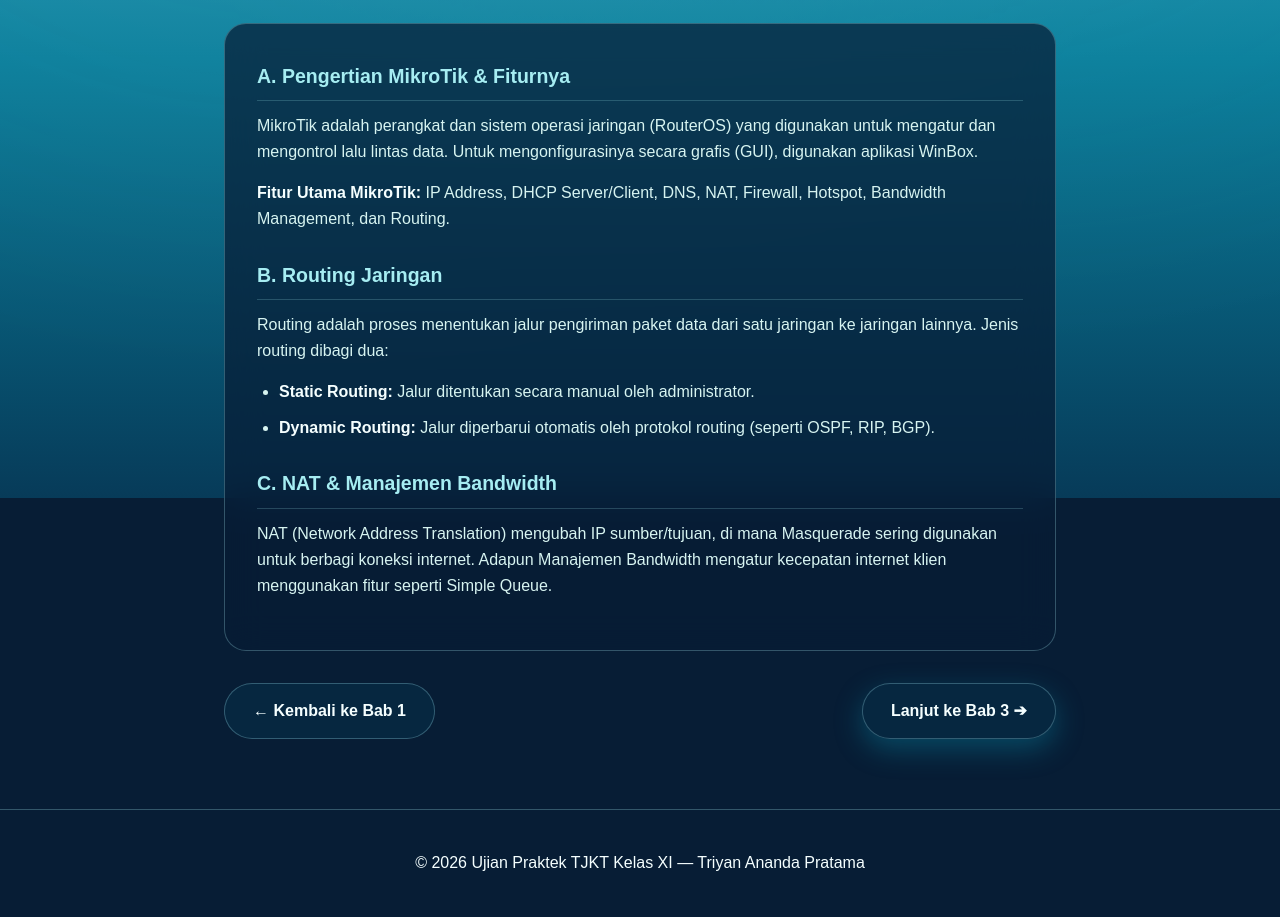
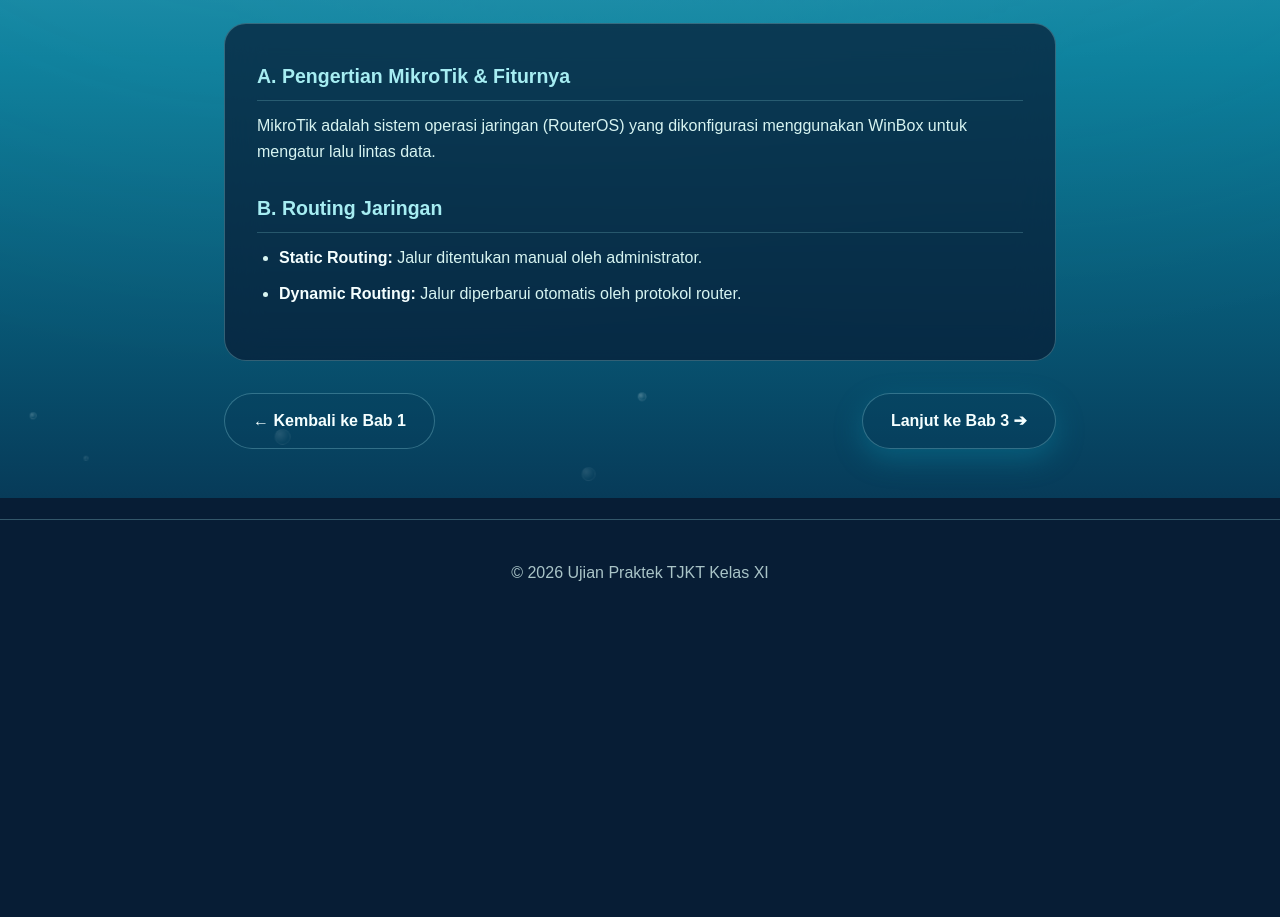
Before and after one commit to arsen52-su/web_uprak_tkj_333, a plain HTML site: page materi2.html in a window 1280 px wide. Shown: the part 302-1219 px from the top of the page. After the commit the page ends 929 px from the top, so only its background shows below. Drawn offline with Linux system fonts and the light colour scheme.

Commit message:
Refactor HTML structure and improve content clarity

```diff
--- a/materi2.html
+++ b/materi2.html
@@ -7,12 +7,9 @@
   <link rel="stylesheet" href="style.css">
 </head>
 <body>
-
   <div id="loading-screen" aria-hidden="true">
     <div class="loader-content">
-      <div class="water-ring">
-        <div class="water-wave"></div>
-      </div>
+      <div class="water-ring"><div class="water-wave"></div></div>
       <h2 class="loader-title">OCEAN DREAM</h2>
       <p class="loader-subtitle">Loading stage...</p>
     </div>
@@ -21,12 +18,13 @@
   <div class="ocean-environment" aria-hidden="true">
     <div class="ocean-depth-bg"></div>
     <div class="ocean-caustics"></div>
+    <div id="bubbles-layer" class="bubbles-layer"></div>
   </div>
 
-  <header class="navbar scrolled">
+  <header class="navbar">
     <div class="nav-container">
       <a href="index.html" class="brand-logo"><span>TJKT.Net</span></a>
-      <ul class="nav-list" style="list-style: none; display: flex; gap: 24px;">
+      <ul class="nav-list">
         <li><a href="index.html" class="nav-link">Beranda</a></li>
         <li><a href="materi1.html" class="nav-link">Bab 1</a></li>
         <li><a href="materi2.html" class="nav-link active">Bab 2</a></li>
@@ -36,41 +34,25 @@
   </header>
 
   <main class="container-materi">
-    <div class="breadcrumb">
-      <a href="index.html">← Kembali ke Beranda</a>
-    </div>
-
+    <div class="breadcrumb"><a href="index.html">← Kembali ke Beranda</a></div>
     <span class="badge">Bab 2 dari 3</span>
     <h1>Manajemen MikroTik dan Routing</h1>
-
     <div class="content-box">
       <h3>A. Pengertian MikroTik & Fiturnya</h3>
-      <p>MikroTik adalah perangkat dan sistem operasi jaringan (RouterOS) yang digunakan untuk mengatur dan mengontrol lalu lintas data. Untuk mengonfigurasinya secara grafis (GUI), digunakan aplikasi WinBox.</p>
-      <p><strong>Fitur Utama MikroTik:</strong> IP Address, DHCP Server/Client, DNS, NAT, Firewall, Hotspot, Bandwidth Management, dan Routing.</p>
-
+      <p>MikroTik adalah sistem operasi jaringan (RouterOS) yang dikonfigurasi menggunakan WinBox untuk mengatur lalu lintas data.</p>
       <h3>B. Routing Jaringan</h3>
-      <p>Routing adalah proses menentukan jalur pengiriman paket data dari satu jaringan ke jaringan lainnya. Jenis routing dibagi dua:</p>
       <ul>
-        <li><strong>Static Routing:</strong> Jalur ditentukan secara manual oleh administrator.</li>
-        <li><strong>Dynamic Routing:</strong> Jalur diperbarui otomatis oleh protokol routing (seperti OSPF, RIP, BGP).</li>
+        <li><strong>Static Routing:</strong> Jalur ditentukan manual oleh administrator.</li>
+        <li><strong>Dynamic Routing:</strong> Jalur diperbarui otomatis oleh protokol router.</li>
       </ul>
-
-      <h3>C. NAT & Manajemen Bandwidth</h3>
-      <p>NAT (Network Address Translation) mengubah IP sumber/tujuan, di mana Masquerade sering digunakan untuk berbagi koneksi internet. Adapun Manajemen Bandwidth mengatur kecepatan internet klien menggunakan fitur seperti Simple Queue.</p>
     </div>
-
     <div class="pagination">
       <a href="materi1.html" class="btn-secondary">← Kembali ke Bab 1</a>
       <a href="materi3.html" class="btn-primary">Lanjut ke Bab 3 ➔</a>
     </div>
   </main>
 
-  <footer class="footer">
-    <div class="footer-bottom">
-      <p>&copy; 2026 Ujian Praktek TJKT Kelas XI — Triyan Ananda Pratama</p>
-    </div>
-  </footer>
-
+  <footer class="footer"><p style="color: var(--text-muted);">&copy; 2026 Ujian Praktek TJKT Kelas XI</p></footer>
   <script src="script.js"></script>
 </body>
 </html>
```
